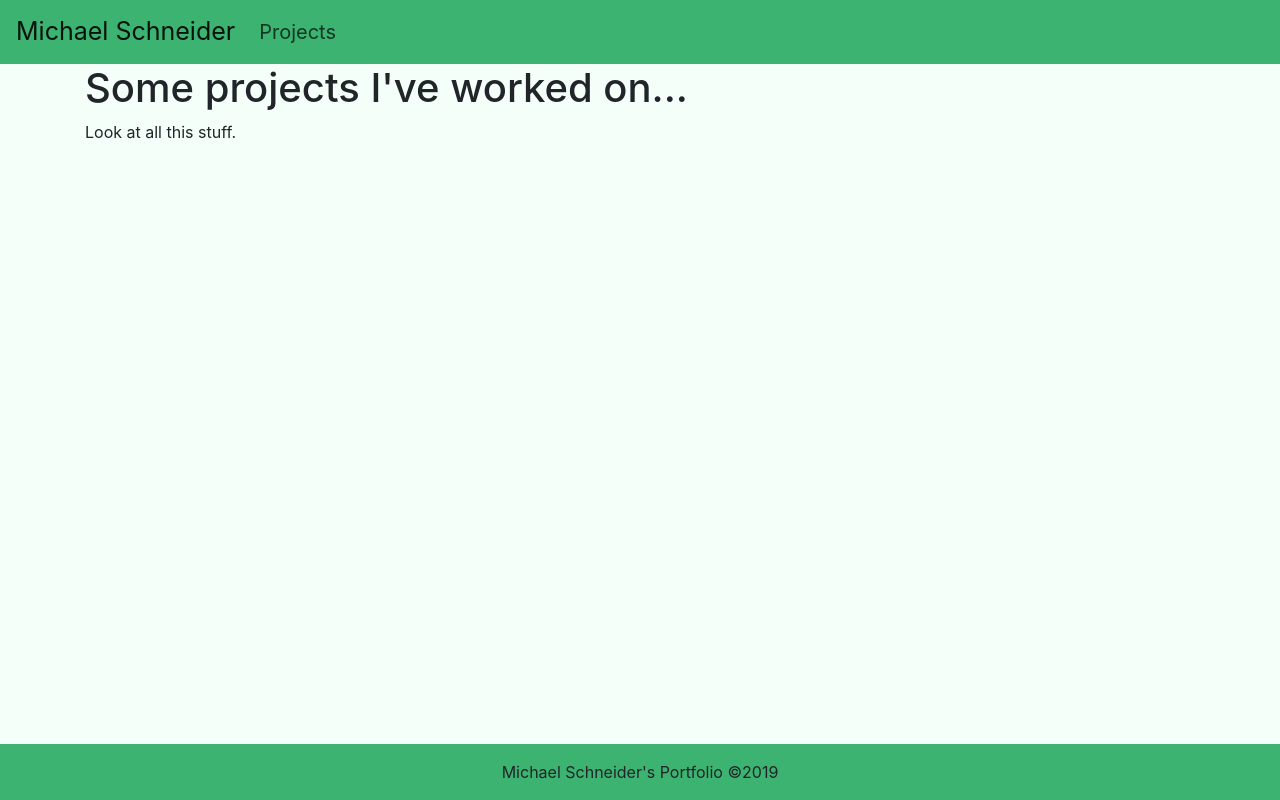
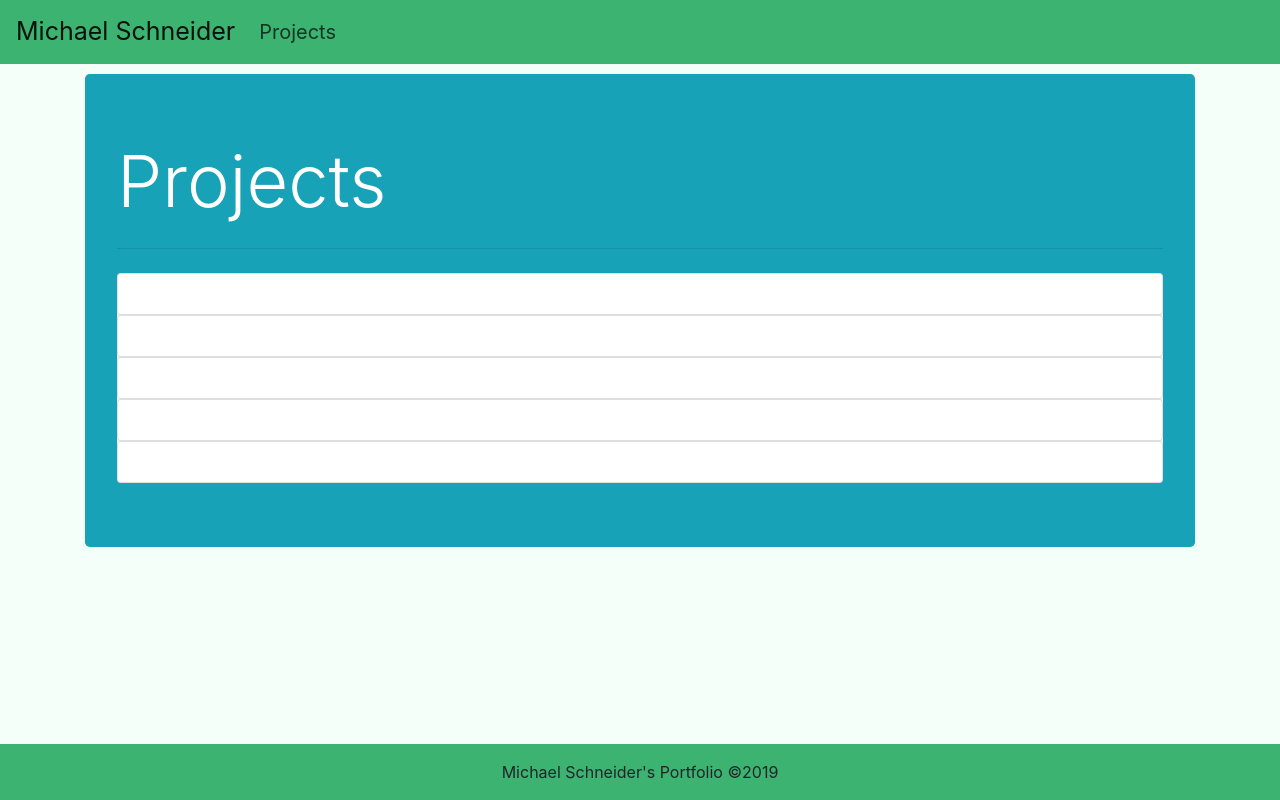
Before and after one commit to mikeschneiderdotme/landingpage, a Vue app: page /#/ in a window 1280 px wide. Both pictures are taken after a click on the link "Projects". Built offline with nearby package versions, Linux system fonts and the light colour scheme.

Commit message:
Setup cards for projects

```diff
--- a/src/components/Home.vue
+++ b/src/components/Home.vue
@@ -94,9 +94,6 @@ export default {
 	border-radius: 5px;
 }
 
-#info {
-}
-
 ul.nav-tabs {
 	background-color: mediumseagreen;
 }
--- a/src/components/Projects.vue
+++ b/src/components/Projects.vue
@@ -1,7 +1,18 @@
 <template>
 	<div class="projects">
-		<h1>Some projects I've worked on...</h1>
-		<p>Look at all this stuff.</p>
+		<b-jumbotron bg-variant="info" text-variant="white">
+			<template v-slot:header>Projects</template>
+
+			<hr class="my-4" />
+
+			<div id="content">
+				<b-card></b-card>
+				<b-card></b-card>
+				<b-card></b-card>
+				<b-card></b-card>
+				<b-card></b-card>
+			</div>
+		</b-jumbotron>
 	</div>
 </template>
 
@@ -12,4 +23,12 @@ export default {
 </script>
 
 <style>
+.projects {
+	padding-top: 10px;
+}
+
+#content {
+	background-color: mintcream;
+	border-radius: 5px;
+}
 </style>
```
